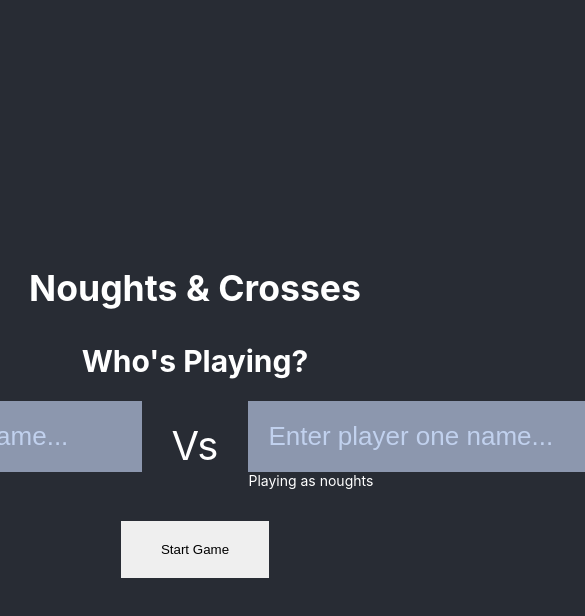
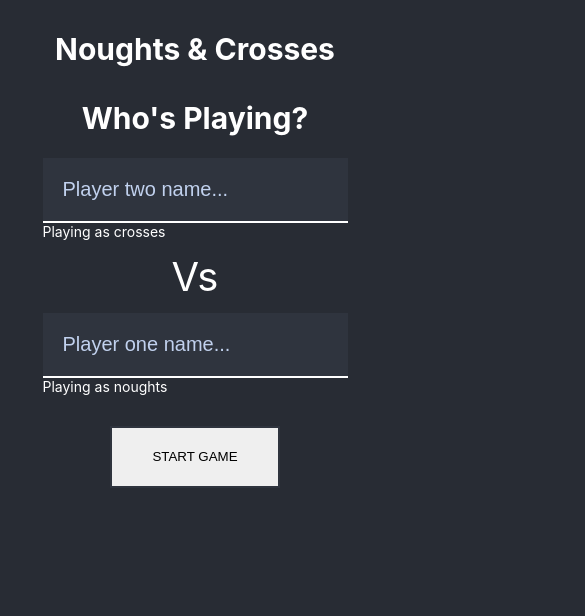
Before and after one commit to aarondunphy/noughts-and-crosses, a React (Create React App) app: page / in a window 390 px wide. Shown: the top 616 px of the page, 585 px wide, since content can reach past the window. Built offline with nearby package versions, Linux system fonts and the light colour scheme.

Commit message:
UI and css updated to mobile first

```diff
--- a/src/components/App/App.css
+++ b/src/components/App/App.scss
@@ -26,18 +26,6 @@ a {
 
 body {
   background-color: #282c34;
+  color: white;
+  padding: 3rem;
 }
-
-.App {
-  min-height: 100vh;
-  display: flex;
-  flex-direction: column;
-  align-items: center;
-  justify-content: center;
-  font-size: calc(10px + 2vmin);
-  color: white;
-  max-width: 1000px;
-  width: 100%;
-  margin: 0 auto;
-  position: relative;
-}
--- a/src/components/App/App.tsx
+++ b/src/components/App/App.tsx
@@ -1,5 +1,5 @@
 import React from "react"
-import "./App.css"
+import "./App.scss"
 import GameProvider from "../../providers/GameProvider"
 import GameContainer from "../GameContainer"
 
--- a/src/components/GameBoard/style.scss
+++ b/src/components/GameBoard/style.scss
@@ -1,13 +1,13 @@
 .gameBoard {
-  margin-bottom: 20px;
+  max-width: 280px;
+  margin: 0 auto;
+  @media (min-width: 700px) {
+    max-width: 500px;
+  }
   &__inner {
-    max-width: 462px;
     display: flex;
     flex-flow: wrap;
+    justify-content: center;
     margin-bottom: 3rem;
-
-    @media (max-width: 500px) {
-      max-width: 312px;
-    }
   }
 }
--- a/src/components/GameContainer/style.scss
+++ b/src/components/GameContainer/style.scss
@@ -1,6 +1,10 @@
 .gameContainer {
   &__title {
     margin-bottom: 3rem;
+    font-size: 3rem;
     text-align: center;
+    @media (min-width: 700px) {
+      font-size: 4rem;
+    }
   }
 }
--- a/src/components/GameSquare/style.scss
+++ b/src/components/GameSquare/style.scss
@@ -2,12 +2,18 @@
   background-color: #3a434e;
   color: #80b7ef;
   margin: 2px;
-  width: 150px;
-  height: 150px;
-  font-size: 130px;
+  width: 70px;
+  height: 70px;
+  font-size: 60px;
   display: flex;
   align-items: center;
   justify-content: center;
+
+  @media (min-width: 700px) {
+    width: 150px;
+    height: 150px;
+    font-size: 130px;
+  }
 }
 .gameSquare:not(.has-value):hover {
   background-color: #4d6175;
@@ -31,11 +37,3 @@ button.playAgainBtn:hover {
   color: #81b8ef;
   cursor: pointer;
 }
-
-@media (max-width: 500px) {
-  .gameSquare {
-    width: 100px;
-    height: 100px;
-    font-size: 80px;
-  }
-}
--- a/src/components/Outcome/style.scss
+++ b/src/components/Outcome/style.scss
@@ -6,5 +6,11 @@
   &__playAgainButton {
     background-color: #fff;
     cursor: pointer;
+    border: 2px solid #2f343e;
+    &:hover {
+      background-color: #2f343e;
+      color: #fff;
+      border-color: #fff;
+    }
   }
 }
--- a/src/components/PlayerSelection/PlayerSelection.tsx
+++ b/src/components/PlayerSelection/PlayerSelection.tsx
@@ -35,7 +35,7 @@ export default function PlayerSelection(): JSX.Element {
               })
             }
             className="playerSelection__input"
-            placeholder="Enter player two name..."
+            placeholder="Player two name..."
             data-testid="ps-name-input"
           />
           <p className="playerSelection__playerInfo">Playing as crosses</p>
@@ -56,7 +56,7 @@ export default function PlayerSelection(): JSX.Element {
               })
             }
             className="playerSelection__input"
-            placeholder="Enter player one name..."
+            placeholder="Player one name..."
             data-testid="ps-name-input"
           />
           <p className="playerSelection__playerInfo">Playing as noughts</p>
--- a/src/components/PlayerSelection/style.scss
+++ b/src/components/PlayerSelection/style.scss
@@ -6,23 +6,44 @@
   }
   &__playerNamesContainer {
     display: flex;
-    gap: 3rem;
+    gap: 1rem;
     align-items: center;
     margin-bottom: 3rem;
+    flex-direction: column;
+    @media (min-width: 700px) {
+      gap: 3rem;
+      flex-direction: row;
+      justify-content: center;
+    }
   }
   &__input {
     color: #fff;
-    background-color: #8c97ae;
+    background-color: #2f343e;
     padding: 2rem;
-    font-size: 2.6rem;
-    border: 0;
+    font-size: 2rem;
+    border: 2px solid #fff;
+    border-top: 0;
+    border-left: 0;
+    border-right: 0;
+    width: 100%;
     &::placeholder {
       color: #c1d1ee;
     }
+    @media (min-width: 700px) {
+      font-size: 2.6rem;
+    }
   }
   &__startButton {
+    cursor: pointer;
     display: flex;
     margin: 0 auto;
+    text-transform: uppercase;
+    border: 2px solid #2f343e;
+    &:hover {
+      background-color: #2f343e;
+      color: #fff;
+      border-color: #fff;
+    }
   }
   &__playerInfo {
     font-size: 1.4rem;
--- a/src/components/Score/style.scss
+++ b/src/components/Score/style.scss
@@ -1,10 +1,15 @@
 .score {
-  position: absolute;
-  top: 0;
-  right: 2rem;
   border: 2px solid #fff;
-  border-top: 0;
-  padding: 2rem;
+  padding: 1rem;
+  margin-bottom: 2rem;
+  @media (min-width: 700px) {
+    border-top: 0;
+    position: absolute;
+    top: 0;
+    right: 2rem;
+    margin: 0;
+    padding: 2rem;
+  }
   &__title {
     margin-bottom: 1rem;
   }
```
